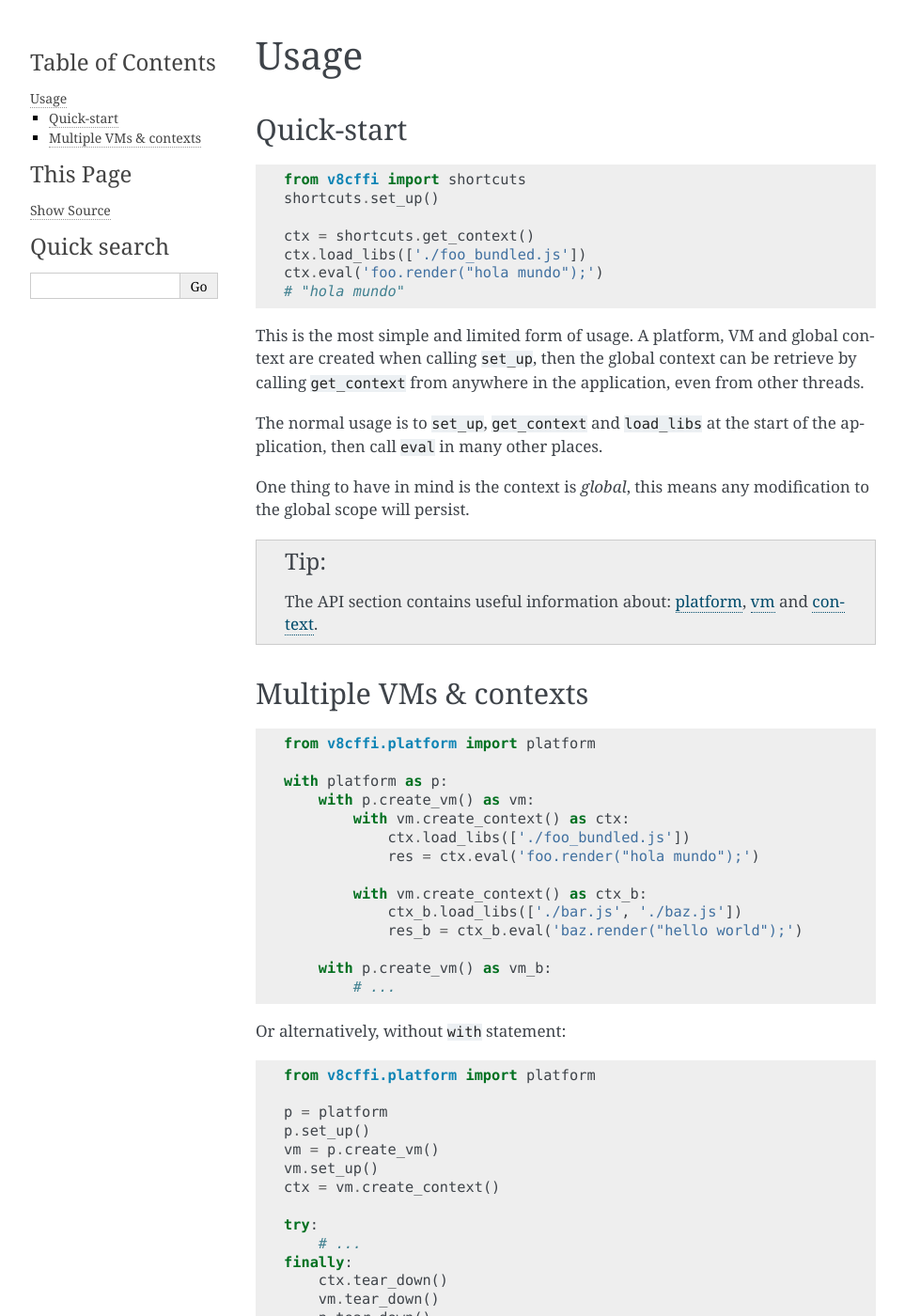
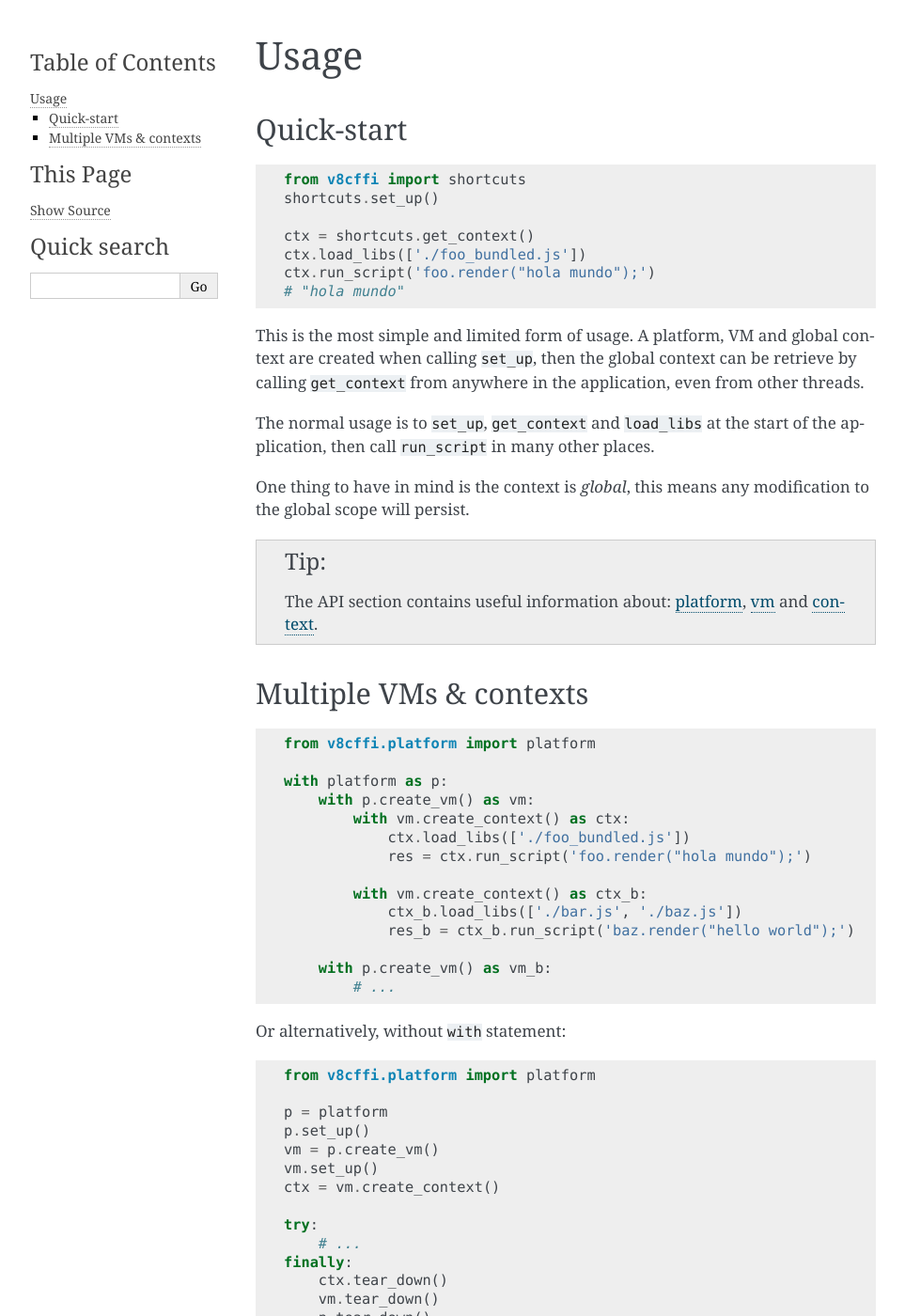
Before and after one commit to nitely/v8-cffi, a Sphinx documentation site: the page built from docs/usage.rst, in a window 1280 px wide and 1400 px high. Shown: the whole window at 94% size, without its empty margins (148-1111 px from the left). Built offline with Sphinx 7.4.7, drawn with Linux system fonts in a browser that asks for light colours.

Commit message:
docs rename eval -> run_script

```diff
--- a/docs/usage.rst
+++ b/docs/usage.rst
@@ -13,7 +13,7 @@ Quick-start
 
     ctx = shortcuts.get_context()
     ctx.load_libs(['./foo_bundled.js'])
-    ctx.eval('foo.render("hola mundo");')
+    ctx.run_script('foo.render("hola mundo");')
     # "hola mundo"
 
 This is the most simple and limited form of usage.
@@ -24,7 +24,7 @@ in the application, even from other threads.
 
 The normal usage is to ``set_up``, ``get_context``
 and ``load_libs`` at the start of the application,
-then call ``eval`` in many other places.
+then call ``run_script`` in many other places.
 
 One thing to have in mind is the context is `global`,
 this means any modification to the global scope will
@@ -47,11 +47,11 @@ Multiple VMs & contexts
         with p.create_vm() as vm:
             with vm.create_context() as ctx:
                 ctx.load_libs(['./foo_bundled.js'])
-                res = ctx.eval('foo.render("hola mundo");')
+                res = ctx.run_script('foo.render("hola mundo");')
 
             with vm.create_context() as ctx_b:
                 ctx_b.load_libs(['./bar.js', './baz.js'])
-                res_b = ctx_b.eval('baz.render("hello world");')
+                res_b = ctx_b.run_script('baz.render("hello world");')
 
         with p.create_vm() as vm_b:
             # ...
@@ -91,7 +91,7 @@ reuse and obtain N times the number of opts/s
 (where N is the number of VMs).
 
 Every VM should run in a different
-python thread, so when calling ``eval``,
+python thread, so when calling ``run_script``,
 the thread blocks (the GIL is released) and
 another python thread can run code in a different VM.
 
```
Also changed, not shown: README.md (+1 -1 lines).
